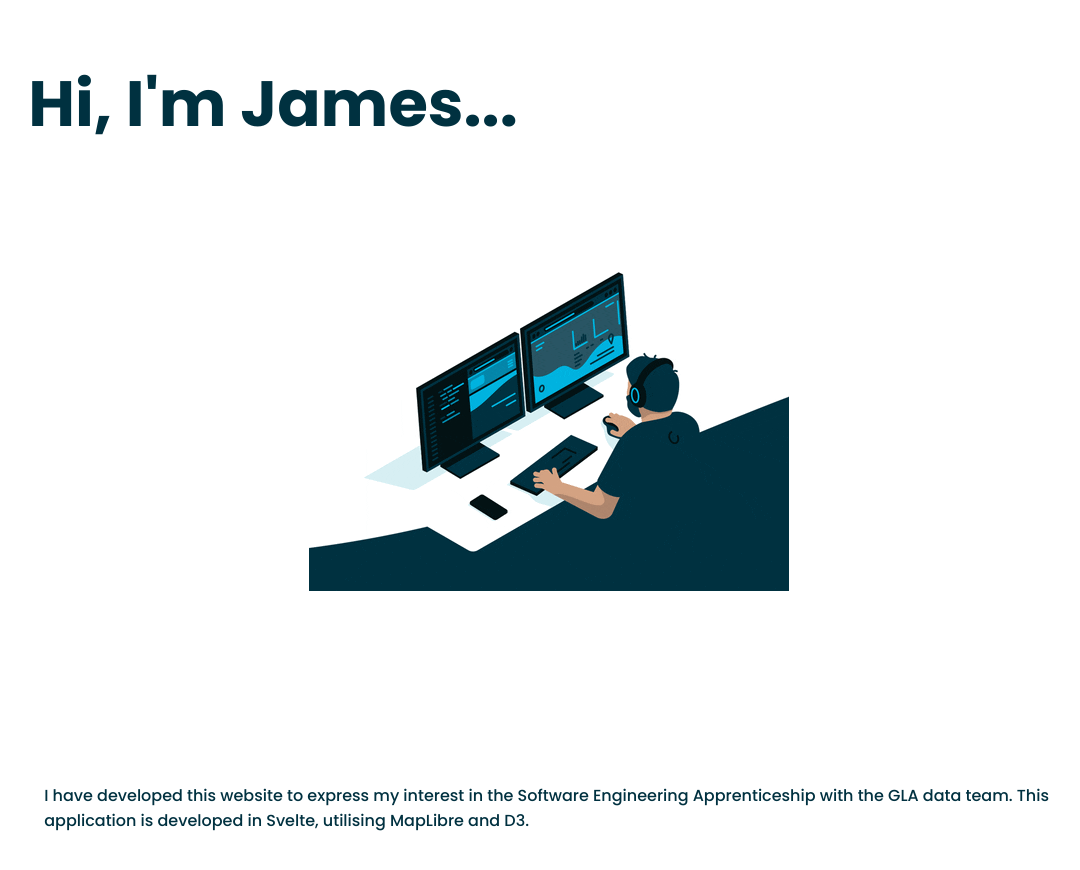
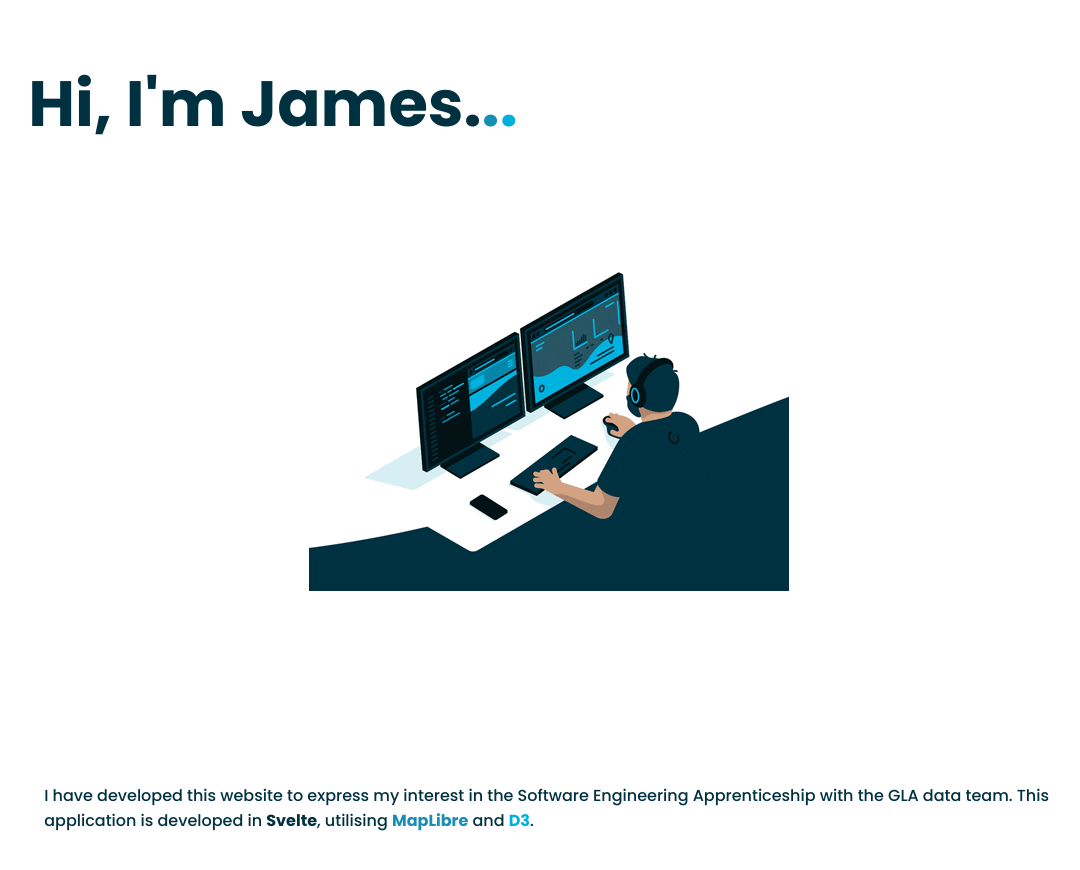
Before and after one commit to JamesRobertSutcliffe/gla-app, a Svelte app: page / in a window 1280 px wide. Shown: the top 870 px of the page, without its empty margins (91-1171 px from the left). Built offline with nearby package versions, Linux system fonts and the light colour scheme.

Commit message:
dot dot dot animation developed, extra colorization added to lower text
closes #9

```diff
--- a/src/App.svelte
+++ b/src/App.svelte
@@ -7,7 +7,7 @@
 <main>
   <div class="landing-page">
     <div class="width-90">
-      <Header headerText="Hi, I'm James..." />
+      <Header headerText="Hi, I'm James" />
     </div>
     <div class="center">
       <Character />
--- a/src/app.css
+++ b/src/app.css
@@ -1,7 +1,13 @@
+:root {
+  --primary: rgba(0,49,64,255);
+  --secondary: #178eb3;
+  --tertiary: rgba(0,176,220,255);
+}
+
 * {
   font-family: "poppins";
 box-sizing: border-box;
-color: rgba(0,49,64,255);
+color: var(--primary);
 font-size: 16px;
 }
 
--- a/src/components/Header.svelte
+++ b/src/components/Header.svelte
@@ -1,8 +1,38 @@
 <script>
   export let headerText;
+
+  let log = 0;
+
+  let dotA = "";
+  let dotB = "";
+  let dotC = "";
+
+  const addDot = () => {
+    if (log === 0) {
+      dotA = ".";
+      log++;
+    } else if (log === 1) {
+      dotB = ".";
+      log++;
+    } else if (log === 2) {
+      dotC = ".";
+      log++;
+    } else {
+      dotA = "";
+      dotB = "";
+      dotC = "";
+      log = 0;
+    }
+  };
+
+  setInterval(addDot, 700);
 </script>
 
-<h1 class="poppins-bold">{headerText}</h1>
+<h1 class="poppins-bold">
+  {headerText}<span>{dotA}</span><span style=";color: var(--secondary)"
+    >{dotB}</span
+  ><span style=";color: var(--tertiary)">{dotC}</span>
+</h1>
 
 <style>
   h1 {
@@ -11,4 +41,8 @@
     margin: 2rem 2rem 1rem 2rem;
     padding: 1rem;
   }
+
+  span {
+    font-size: 4rem;
+  }
 </style>
--- a/src/components/LowerText.svelte
+++ b/src/components/LowerText.svelte
@@ -1,7 +1,10 @@
 <p class="poppins-medium">
   I have developed this website to express my interest in the Software
   Engineering Apprenticeship with the GLA data team. This application is
-  developed in Svelte, utilising MapLibre and D3.
+  developed in <span>Svelte</span>, utilising
+  <span style=";color: var(--secondary)">MapLibre</span>
+  and
+  <span style=";color: var(--tertiary)">D3</span>.
 </p>
 
 <style>
@@ -10,4 +13,10 @@
     padding: 2rem;
     font-size: 1rem;
   }
+
+  span {
+    font-family: "Poppins", sans-serif;
+    font-weight: 700;
+    font-style: normal;
+  }
 </style>
```
